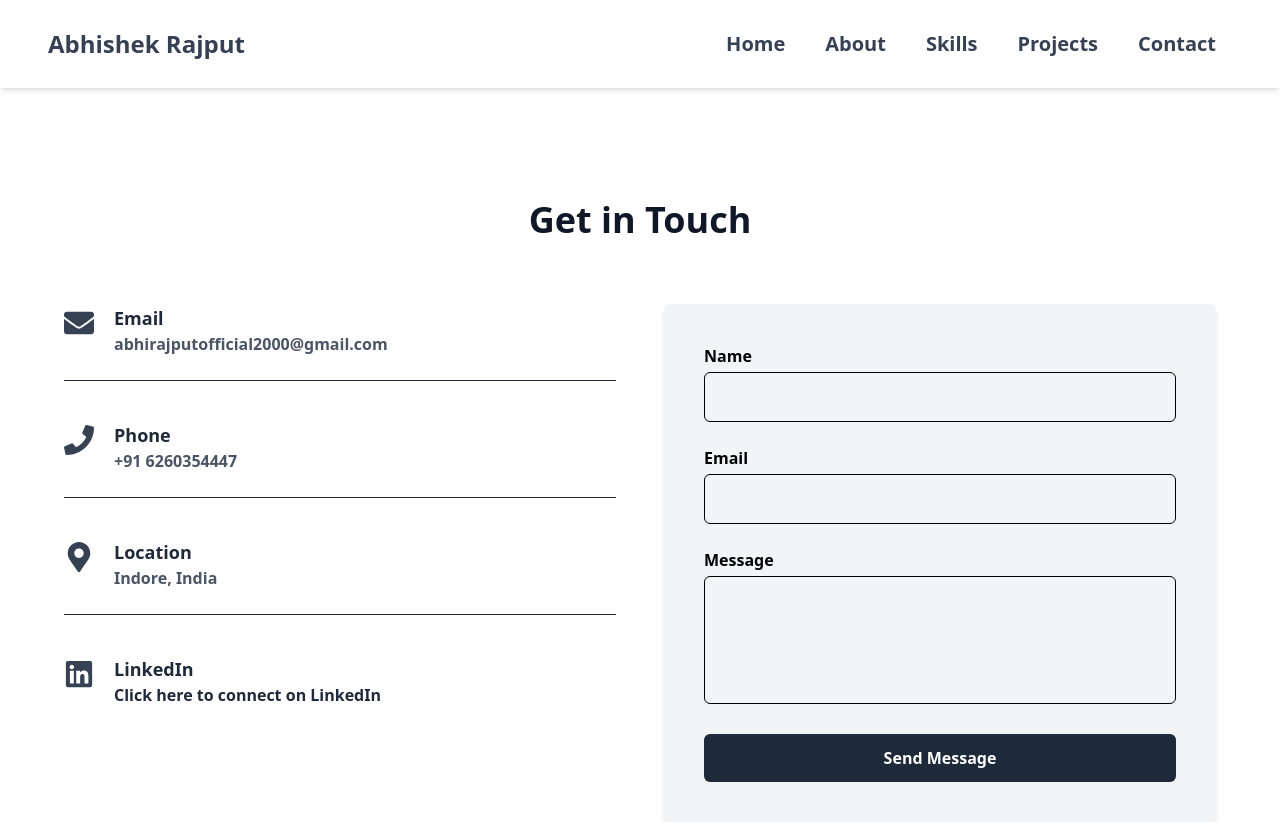
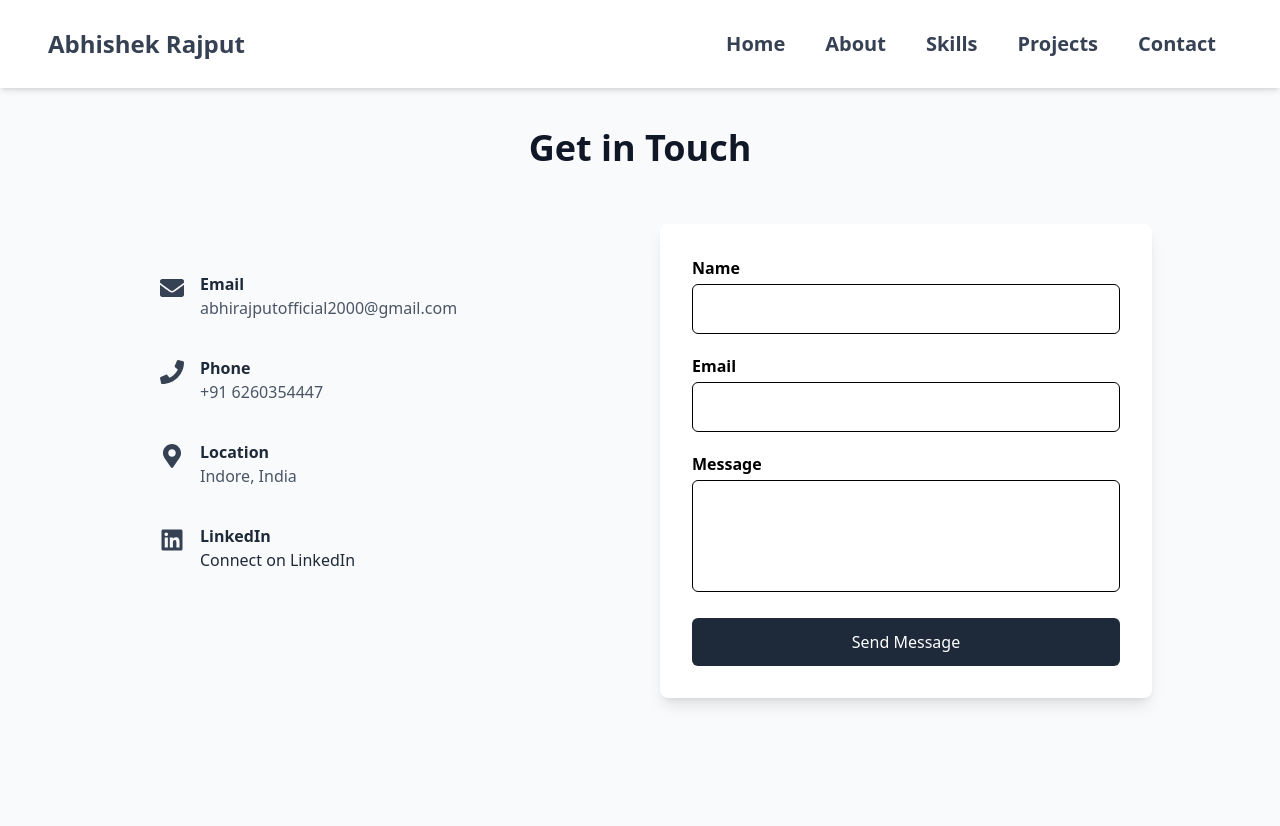
Before and after one commit to AbhishekRajput1601/Portfolio, a React (Vite) app: page /contact in a window 1280 px wide. Built offline with nearby package versions, Linux system fonts and the light colour scheme.

Commit message:
some changes

```diff
--- a/src/componant/About.jsx
+++ b/src/componant/About.jsx
@@ -27,11 +27,11 @@ function About() {
         </div>
 
         {/* Right Side - Image */}
-        <div className=" flex justify-center">
+        <div className="flex justify-center -mt-8">
           <img
             src="/gibli-Photoroom.png" // Replace with your actual image path
             alt="Abhishek Rajput"
-            className="w-120 h-120 object-cover mt-2"
+            className="w-120 h-120 object-cover p-2"
           />
         </div>
       </div>
--- a/src/componant/Contact.jsx
+++ b/src/componant/Contact.jsx
@@ -8,13 +8,12 @@ function Contact() {
 
   const sendEmail = (e) => {
     e.preventDefault();
-    // console.log(import.meta.env.VITE_EMAILJS_SERVICE_ID);
     emailjs
       .sendForm(
-        import.meta.env.VITE_EMAILJS_SERVICE_ID, // Your EmailJS Service ID
-        import.meta.env.VITE_EMAILJS_TEMPLATE_ID, // Your Template ID
+        import.meta.env.VITE_EMAILJS_SERVICE_ID,
+        import.meta.env.VITE_EMAILJS_TEMPLATE_ID,
         form.current,
-        import.meta.env.VITE_EMAILJS_PUBLIC_KEY // Your Public Key
+        import.meta.env.VITE_EMAILJS_PUBLIC_KEY
       )
       .then(
         (result) => {
@@ -29,51 +28,49 @@ function Contact() {
   };
 
   return (
-    <div className="pt-32 mt-18 px-6 bg-white text-gray-800">
-      <h1 className="text-4xl font-bold mb-16 text-center text-gray-900">
-        Get in Touch
-      </h1>
+    <section className="px-6 py-32 bg-gray-50 text-gray-800">
+      <div className="max-w-5xl mx-auto text-center mb-14">
+        <h1 className="text-4xl font-bold text-gray-900">Get in Touch</h1>
+      </div>
 
-      <div className="grid grid-cols-1 md:grid-cols-2 gap-12 max-w-6xl mx-auto">
+      <div className="grid grid-cols-1 md:grid-cols-2 gap-10 max-w-5xl mx-auto">
         {/* Contact Info */}
-        <div className="space-y-10">
-          <div className="flex items-start space-x-5 border-b pb-6">
-            <FaEnvelope className="text-3xl text-gray-700 mt-1" />
+        <div className="space-y-9 text-left text-base ml-8 mt-12">
+          <div className="flex items-start space-x-4">
+            <FaEnvelope className="text-2xl text-gray-700 mt-1" />
             <div>
-              <h3 className="text-lg font-semibold">Email</h3>
-              <p className="text-gray-600 font-bold">
-                {" "}
-                abhirajputofficial2000@gmail.com{" "}
-              </p>
-            </div>
-          </div>
-          <div className="flex items-start space-x-5 border-b pb-6">
-            <FaPhone className="text-3xl text-gray-700 mt-1" />
-            <div>
-              <h3 className="text-lg font-semibold">Phone</h3>
-              <p className="text-gray-600 font-bold">+91 6260354447 </p>{" "}
-              {/* Replace with your actual number */}
+              <h3 className="font-semibold">Email</h3>
+              <p className="text-gray-600 font-medium">abhirajputofficial2000@gmail.com</p>
             </div>
           </div>
 
-          <div className="flex items-start space-x-5 border-b pb-6">
-            <FaMapMarkerAlt className="text-3xl text-gray-700 mt-1" />
+          <div className="flex items-start space-x-4">
+            <FaPhone className="text-2xl text-gray-700 mt-1" />
             <div>
-              <h3 className="text-lg font-semibold">Location</h3>
-              <p className="text-gray-600 font-bold">Indore, India</p>
+              <h3 className="font-semibold">Phone</h3>
+              <p className="text-gray-600 font-medium">+91 6260354447</p>
             </div>
           </div>
-          <div className="flex items-start space-x-5">
-            <FaLinkedin className="text-3xl text-gray-700 mt-1" />
+
+          <div className="flex items-start space-x-4">
+            <FaMapMarkerAlt className="text-2xl text-gray-700 mt-1" />
             <div>
-              <h3 className="text-lg font-semibold">LinkedIn</h3>
+              <h3 className="font-semibold">Location</h3>
+              <p className="text-gray-600 font-medium">Indore, India</p>
+            </div>
+          </div>
+
+          <div className="flex items-start space-x-4">
+            <FaLinkedin className="text-2xl text-gray-700 mt-1" />
+            <div>
+              <h3 className="font-semibold">LinkedIn</h3>
               <a
                 href="https://www.linkedin.com/in/abhishek-rajput-706321287/"
                 target="_blank"
                 rel="noreferrer"
-                className="hover:underline font-bold"
+                className="hover:underline font-medium"
               >
-              Click here to connect on LinkedIn
+                Connect on LinkedIn
               </a>
             </div>
           </div>
@@ -83,51 +80,42 @@ function Contact() {
         <form
           ref={form}
           onSubmit={sendEmail}
-          className="bg-gray-100 p-10 shadow-md text-black space-y-6 rounded-md "
+          className="bg-white p-8 shadow-lg text-base text-black space-y-5 rounded-lg"
         >
           <div>
-            <label className="block text-md font-bold mb-1">Name</label>
+            <label className="block font-semibold mb-1">Name</label>
             <input
               type="text"
               name="user_name"
               required
-              className="w-full border border-black px-4 py-3 font-medium rounded-md
-              focus:ring-2 focus:ring-black outline-none"
+              className="w-full border px-4 py-3 rounded-md focus:ring-2 focus:ring-black outline-none"
             />
           </div>
 
           <div>
-            <label className="block text-md font-bold mb-1">Email</label>
+            <label className="block font-semibold mb-1">Email</label>
             <input
               type="email"
               name="user_email"
               required
-              className="w-full border border-black px-4 py-3 font-medium rounded-md
-              focus:ring-2 focus:ring-black outline-none"
+              className="w-full border px-4 py-3 rounded-md focus:ring-2 focus:ring-black outline-none"
             />
           </div>
 
           <div>
-            <label className="block text-md font-bold mb-1">Message</label>
+            <label className="block font-semibold mb-1">Message</label>
             <textarea
               name="message"
               required
-              className="w-full border border-black px-4 py-3 font-medium rounded-md
-              h-32 resize-none focus:ring-2 focus:ring-black outline-none"
+              className="w-full border px-4 py-3 rounded-md h-28 resize-none focus:ring-2 focus:ring-black outline-none"
             />
           </div>
 
-          {/* Add a hidden field for time */}
-          <input
-            type="hidden"
-            name="time"
-            value={new Date().toLocaleString()}
-          />
+          <input type="hidden" name="time" value={new Date().toLocaleString()} />
 
           <button
             type="submit"
-            className="w-full bg-gray-800 text-white py-3 rounded-md
-            font-semibold hover:bg-gray-900 transition"
+            className="w-full bg-gray-800 text-white py-3 rounded-md font-medium hover:bg-gray-900 transition"
           >
             Send Message
           </button>
@@ -139,7 +127,7 @@ function Contact() {
           )}
         </form>
       </div>
-    </div>
+    </section>
   );
 }
 
--- a/src/componant/Projects.jsx
+++ b/src/componant/Projects.jsx
@@ -88,14 +88,14 @@ export default function Projects() {
 
 
   return (
-    <section id="projects" className="py-20 bg-gray-100">
+    <section id="projects" className="py-28 bg-gray-100">
       <div className="container mx-auto px-4">
         <h2 className="text-4xl font-bold mb-12 text-center">Projects</h2>
         <div className="grid grid-cols-1 md:grid-cols-2 lg:grid-cols-3 gap-8">
           {projects.map((project, idx) => (
             <div
               key={idx}
-              className="bg-white rounded-lg shadow-lg p-6 cursor-pointer hover:scale-105 transition"
+              className="bg-white rounded-lg shadow-lg p-4 cursor-pointer hover:scale-105 transition"
               onClick={() => setSelectedProject(project)}
             >
               <img
--- a/src/componant/Skills.jsx
+++ b/src/componant/Skills.jsx
@@ -5,38 +5,42 @@ import {
 import { DiJava } from "react-icons/di";
 
 const skills = [
-    { name: "Java", icon: <DiJava />, level: 80 },
-    { name: "HTML", icon: <SiHtml5 />, level: 90 },
-    { name: "CSS", icon: <SiCss3 />, level: 90 },
-    { name: "JavaScript", icon: <SiJavascript />, level: 90 },
-    { name: "React", icon: <SiReact />, level: 85 },
-    { name: "Express.js", icon: <SiExpress />, level: 80 },
-    { name: "Node.js", icon: <SiNodedotjs />, level: 80 },
-    { name: "MongoDB", icon: <SiMongodb />, level: 75 },
-    { name: "TypeScript", icon: <SiTypescript />, level: 70 },
-    { name: "Next.js", icon: <SiNextdotjs />, level: 75 },
-    { name: "PostgreSQL", icon: <SiPostgresql />, level: 70 },
-    { name: "Prisma", icon: <SiPrisma />, level: 70 },
-    { name: "Git", icon: <SiGit />, level: 80 },
-    { name: "Docker", icon: <SiDocker />, level: 60 },
-    { name: "Postman", icon: <SiPostman />, level: 75 }
+  { name: "Java", icon: <DiJava /> },
+  { name: "HTML", icon: <SiHtml5 /> },
+  { name: "CSS", icon: <SiCss3 /> },
+  { name: "JavaScript", icon: <SiJavascript /> },
+  { name: "React", icon: <SiReact /> },
+  { name: "Express.js", icon: <SiExpress /> },
+  { name: "Node.js", icon: <SiNodedotjs /> },
+  { name: "MongoDB", icon: <SiMongodb /> },
+  { name: "TypeScript", icon: <SiTypescript /> },
+  { name: "Next.js", icon: <SiNextdotjs /> },
+  { name: "PostgreSQL", icon: <SiPostgresql /> },
+  { name: "Prisma", icon: <SiPrisma /> },
+  { name: "Git", icon: <SiGit /> },
+  { name: "Docker", icon: <SiDocker /> },
+  { name: "Postman", icon: <SiPostman /> }
 ];
 
 function Skills() {
   return (
-    <div className="min-h-screen px-8 py-32 bg-while">
-    <div className="max-w-6xl mx-auto">
-          <h2 className="text-4xl font-bold mb-12 text-center text-gray-800">My Skills</h2>
-    </div>
-      <div className="grid grid-cols-1 sm:grid-cols-2 lg:grid-cols-3 gap-8">
-        {skills.map((skill) => (
-          <div key={skill.name} className="bg-white rounded-xl shadow-lg p-5 flex items-center space-x-4">
-            <div className="text-4xl text-black">{skill.icon}</div>
-            <span className="font-semibold text-black text-xl">{skill.name}</span>
-          </div>
-        ))}
+    <section className="min-h-screen px-6 py-45 bg-gray-50">
+      <div className="max-w-6xl mx-auto text-center">
+        <h2 className="text-4xl font-bold mb-16 text-gray-800">My Skills</h2>
+
+        <div className="grid grid-cols-2 sm:grid-cols-3 lg:grid-cols-5 gap-9">
+          {skills.map((skill) => (
+            <div
+              key={skill.name}
+              className="bg-white rounded-xl shadow-md p-4 flex flex-col items-center text-center hover:shadow-lg hover:-translate-y-1 transition duration-300"
+            >
+              <div className="text-3xl mb-2 text-black">{skill.icon}</div>
+              <h3 className="text-sm font-medium text-gray-800">{skill.name}</h3>
+            </div>
+          ))}
+        </div>
       </div>
-    </div>
+    </section>
   );
 }
 
```
